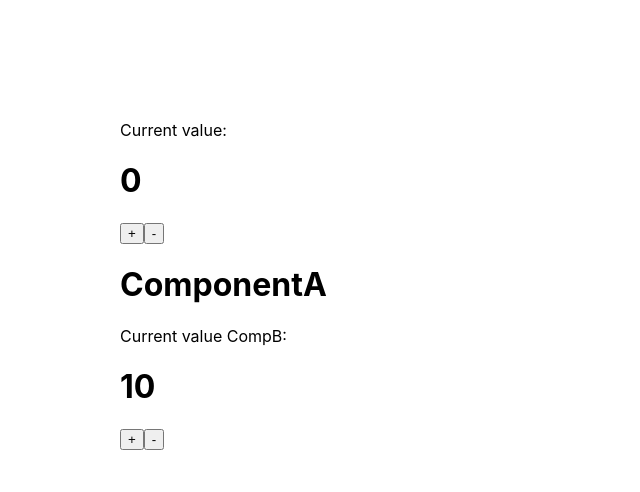
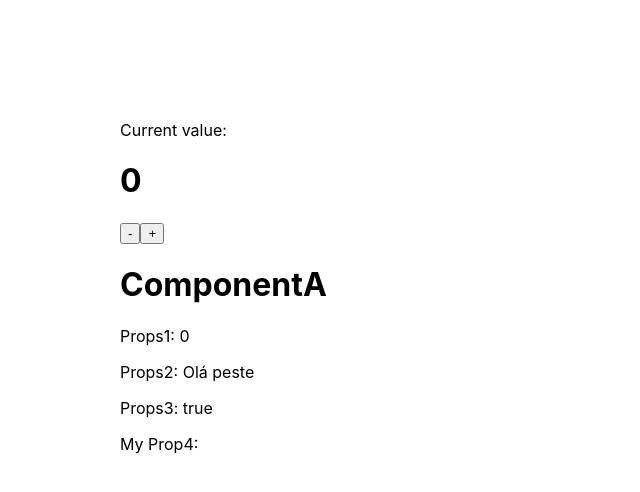
Before and after one commit to rafaela-mansini/nextjs, a Next.js app in the folder content-manager-app/: page / in a window 1280 px wide. Shown: the top 492 px of the page, without its empty margins (0-640 px from the left). Built offline with nearby package versions, Linux system fonts and the light colour scheme.

Commit message:
Props passing from another component

```diff
--- a/content-manager-app/pages/index.js
+++ b/content-manager-app/pages/index.js
@@ -1,9 +1,15 @@
 import React, { useState } from 'react'
 
-const ComponentA = () => {
+// const ComponentA = ({prop1}) => {
+const ComponentA = (props) => {
+  const {prop1, prop2, prop3, prop4} = props
   return(
     <>
       <h1>ComponentA</h1>
+      <p>Props1: {prop1}</p>
+      <p>Props2: {prop2}</p>
+      <p>Props3: {prop3.toString()}</p>
+      <div>My Prop4: {<prop4 />}</div>
     </>
   )
 }
@@ -21,8 +27,8 @@ class ComponentB extends React.Component{
     return(
       <>
         Current value CompB: <h1>{ this.state.value }</h1>
+        <button onClick={() => this.changeState(this.state.value-1)}>-</button>
         <button onClick={() => this.changeState(this.state.value+1)}>+</button>
-        <button onClick={() => this.changeState(this.state.value-1)}>-</button>
       </>
     )
   }
@@ -38,10 +44,14 @@ function Home() {
   return (
     <>
       Current value: <h1>{ value }</h1>
+      <button onClick={() => setValue(value-1)}>-</button>
       <button onClick={() => change(+1)}>+</button>
-      <button onClick={() => setValue(value-1)}>-</button>
-      <ComponentA />
-      <ComponentB />
+      <ComponentA
+        prop1={value}
+        prop2="Olá peste"
+        prop3={true}
+        prop4={() => <div>My NEW JSX!</div>}
+      />
     </>
   )
 }
```
